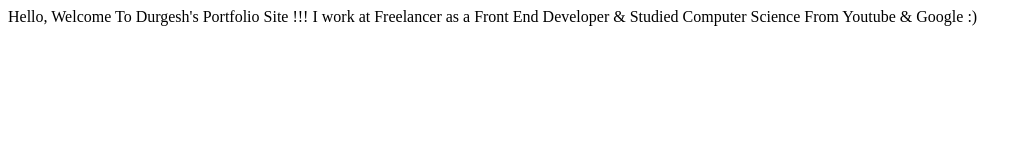
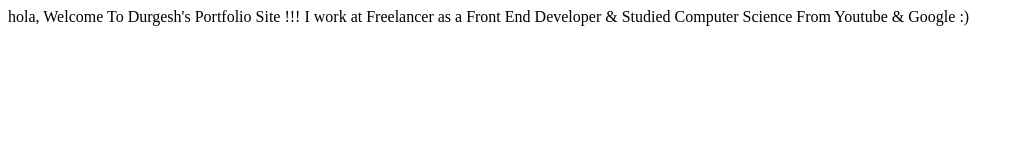
Before and after one commit to durgesh07-byte/durgesh-portfolio, a plain HTML site: page index.html in a window 1280 px wide. Shown: the whole page, without its empty margins (0-1032 px from the left). Drawn offline with Linux system fonts and the light colour scheme.

Commit message:
docs:hello to hola
tested search and replace of vscode

```diff
--- a/index.html
+++ b/index.html
@@ -6,7 +6,7 @@
     <title>Portfolio Site</title>
 </head>
 <body>
-    Hello, Welcome To Durgesh's Portfolio Site !!!
+    hola, Welcome To Durgesh's Portfolio Site !!!
     I work at Freelancer as a Front End Developer & Studied Computer Science From Youtube & Google :)
 </body>
 </html>
```
Also changed, not shown: 1 other file.
